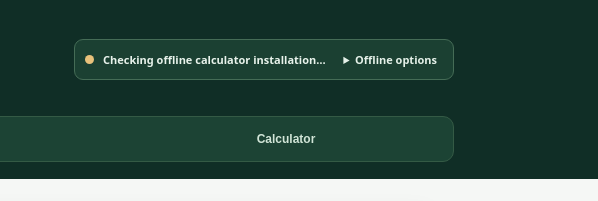
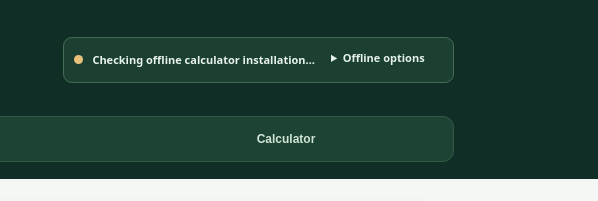
Before and after one commit to samanthonyabalos-dev/gcf-calculator, a plain HTML site: page index.html in a window 1280 px wide. Shown: the top 201 px of the page, 682-1280 px from the left. Drawn offline with Linux system fonts and the light colour scheme.

Commit message:
Lock offline summary dimensions to eliminate intermittent header reflow

```diff
--- a/index.html
+++ b/index.html
@@ -217,7 +217,8 @@ footer{margin:12px auto 32px;padding:0 20px;font-size:11px}
 /* Floating offline menu: opening details must not change the header or navigation layout. */
 header{position:relative;z-index:5}
 .brand-bar .offline-strip{position:relative;z-index:20;min-width:min(380px,100%)}
-.brand-bar .offline-settings{position:static!important;flex:0 0 auto}
+.brand-bar .offline-settings{position:static!important;display:block!important;flex:0 0 118px;width:118px;min-width:118px;max-width:118px;height:30px;box-sizing:border-box;overflow:visible}
+.brand-bar .offline-settings>summary{white-space:nowrap}
 .brand-bar .offline-settings[open]{z-index:30}
 .brand-bar .offline-settings .offline-popover{position:absolute;top:calc(100% + 11px);right:0;width:min(380px,calc(100vw - 30px));box-sizing:border-box;padding:13px 14px;background:#1B4032;border:1px solid #679477;border-radius:12px;color:#EFF6EF;box-shadow:0 16px 36px #071E1440}
 .brand-bar .offline-popover .offline-actions{display:flex;gap:8px;flex-wrap:wrap;margin:0!important}
```
